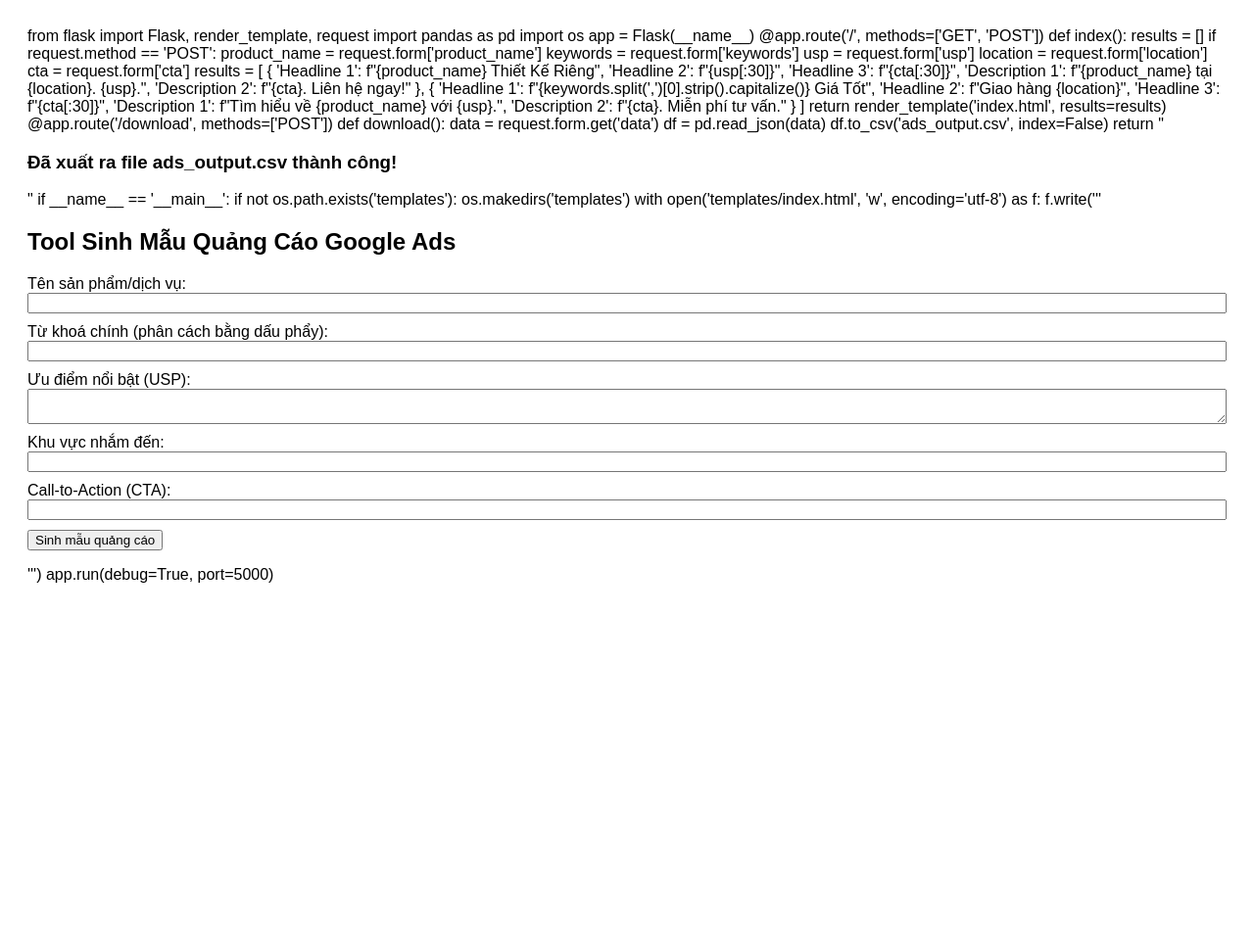
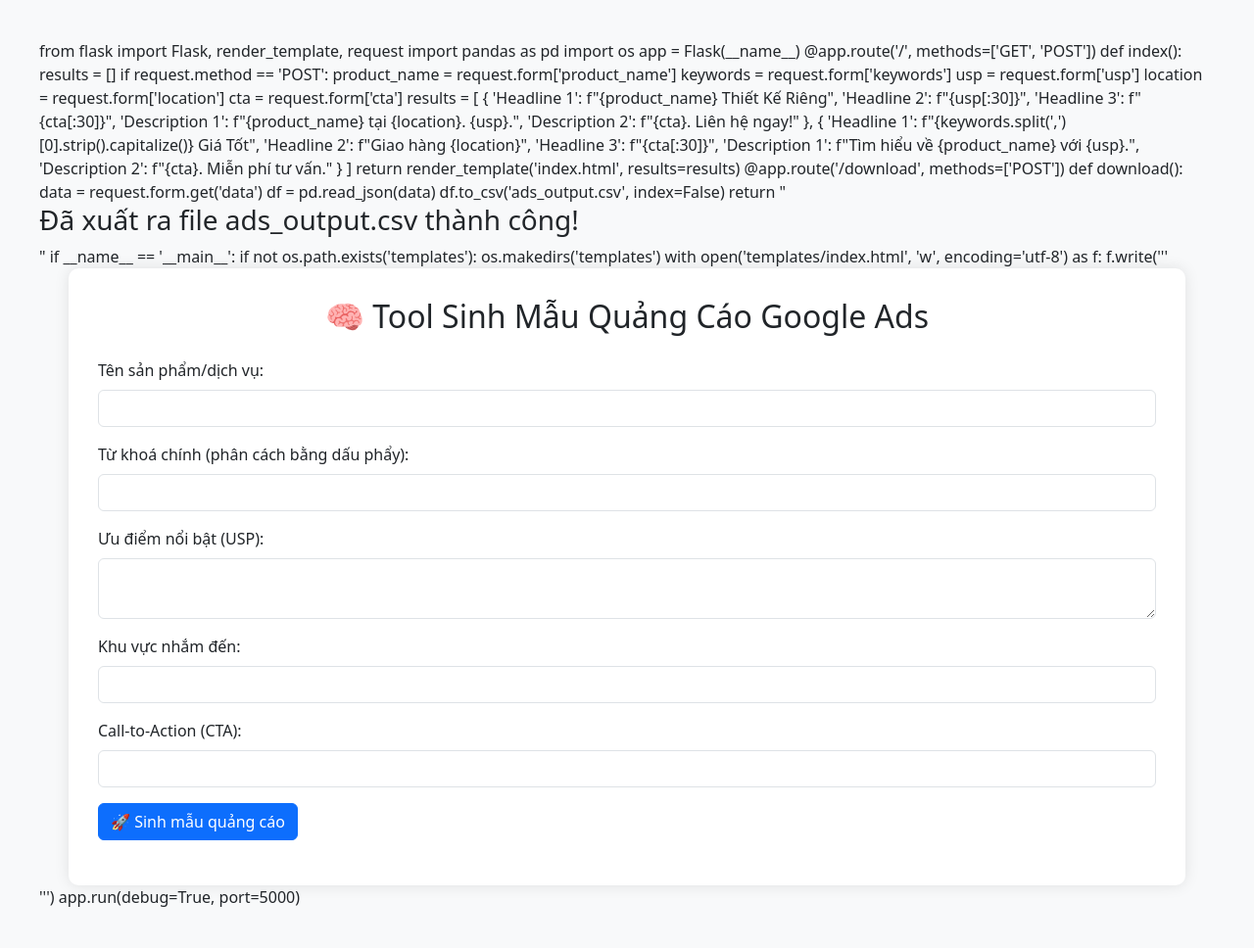
Before and after one commit to bluesummerhotle/ads_generator_tool, a Flask app: page / in a window 1280 px wide. Shown: the whole page at 98% size. Before the commit the page ends 595 px from the top, so only its background shows below. Run offline with Flask 3, Linux system fonts and the light colour scheme.

Commit message:
Update index.html

```diff
--- a/templates/index.html
+++ b/templates/index.html
@@ -50,39 +50,45 @@
 <html>
 <head>
     <title>Google Ads Generator</title>
+    <link href="https://cdn.jsdelivr.net/npm/bootstrap@5.3.0/dist/css/bootstrap.min.css" rel="stylesheet">
     <style>
-        body { font-family: Arial; padding: 20px; }
-        input, textarea { width: 100%; margin-bottom: 10px; }
-        table { width: 100%; border-collapse: collapse; margin-top: 20px; }
-        th, td { border: 1px solid #ccc; padding: 8px; text-align: left; }
-        th { background-color: #f4f4f4; }
+        body { padding: 40px; background: #f8f9fa; }
+        .container { background: white; padding: 30px; border-radius: 10px; box-shadow: 0 0 15px rgba(0,0,0,0.1); }
     </style>
 </head>
 <body>
-    <h2>Tool Sinh Mẫu Quảng Cáo Google Ads</h2>
+    <div class="container">
+        <h2 class="mb-4 text-center">🧠 Tool Sinh Mẫu Quảng Cáo Google Ads</h2>
         <form method="POST">
-        <label>Tên sản phẩm/dịch vụ:</label>
-        <input type="text" name="product_name" required>
-
-        <label>Từ khoá chính (phân cách bằng dấu phẩy):</label>
-        <input type="text" name="keywords" required>
-
-        <label>Ưu điểm nổi bật (USP):</label>
-        <textarea name="usp" required></textarea>
-
-        <label>Khu vực nhắm đến:</label>
-        <input type="text" name="location" required>
-
-        <label>Call-to-Action (CTA):</label>
-        <input type="text" name="cta" required>
-
-        <button type="submit">Sinh mẫu quảng cáo</button>
+            <div class="mb-3">
+                <label class="form-label">Tên sản phẩm/dịch vụ:</label>
+                <input type="text" name="product_name" class="form-control" required>
+            </div>
+            <div class="mb-3">
+                <label class="form-label">Từ khoá chính (phân cách bằng dấu phẩy):</label>
+                <input type="text" name="keywords" class="form-control" required>
+            </div>
+            <div class="mb-3">
+                <label class="form-label">Ưu điểm nổi bật (USP):</label>
+                <textarea name="usp" class="form-control" required></textarea>
+            </div>
+            <div class="mb-3">
+                <label class="form-label">Khu vực nhắm đến:</label>
+                <input type="text" name="location" class="form-control" required>
+            </div>
+            <div class="mb-3">
+                <label class="form-label">Call-to-Action (CTA):</label>
+                <input type="text" name="cta" class="form-control" required>
+            </div>
+            <button type="submit" class="btn btn-primary">🚀 Sinh mẫu quảng cáo</button>
         </form>
 
         {% if results %}
-        <h3>Kết quả:</h3>
-        <table>
-            <thead>
+            <hr>
+            <h4 class="mt-4">🎯 Kết quả đề xuất:</h4>
+            <div class="table-responsive">
+                <table class="table table-bordered table-striped">
+                    <thead class="table-light">
                         <tr>
                             <th>Headline 1</th>
                             <th>Headline 2</th>
@@ -103,7 +109,9 @@
                         {% endfor %}
                     </tbody>
                 </table>
+            </div>
         {% endif %}
+    </div>
 </body>
 </html>
 ''')
```
Lines whose indentation alone changed are shown as unchanged.
